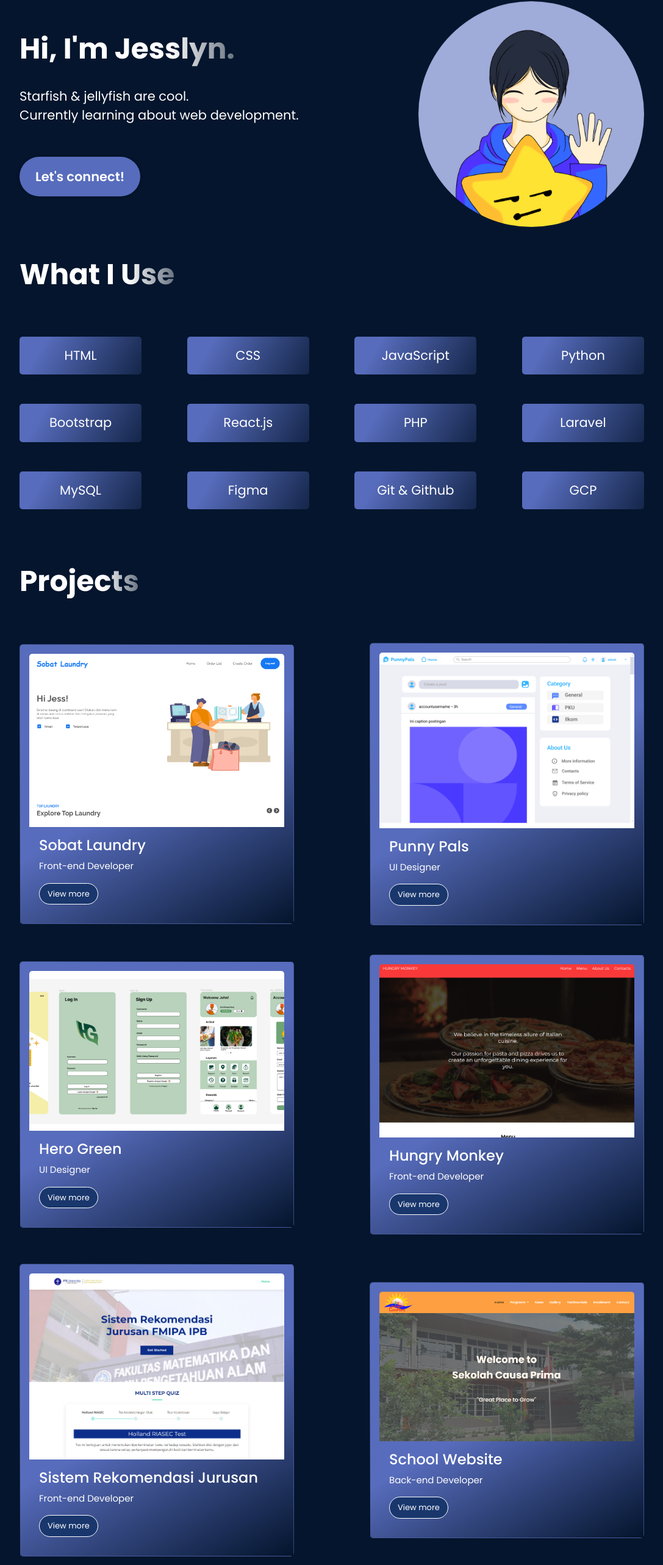
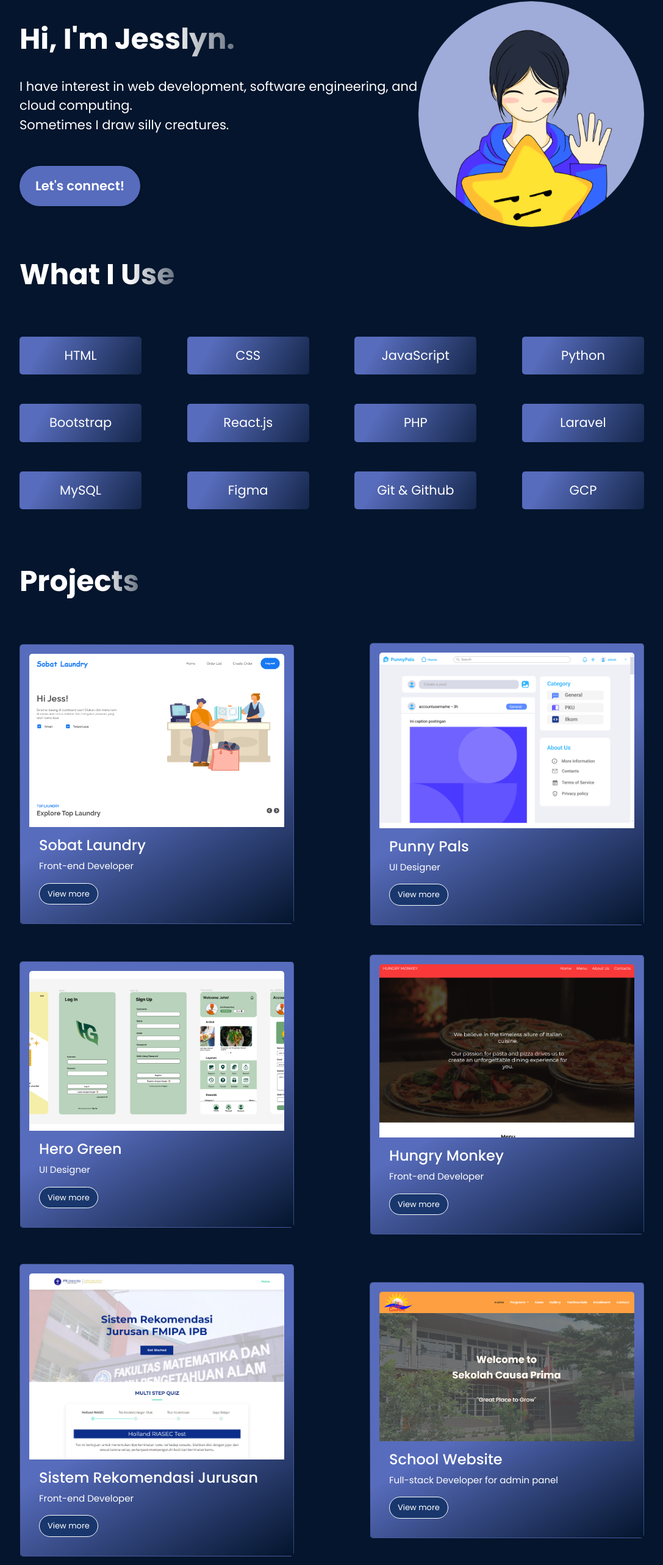
Before and after one commit to jesslyngowin/my-portofolio2, a React (Vite) app: page / in a window 1280 px wide. Shown: the part 160-2726 px from the top of the page at 61% size, without its empty margins (96-1183 px from the left). Built offline with nearby package versions, Linux system fonts and the light colour scheme.

Commit message:
modify abt me desc and project desc

```diff
--- a/src/components/AboutMe/AboutMe.jsx
+++ b/src/components/AboutMe/AboutMe.jsx
@@ -11,8 +11,8 @@ export const AboutMe = () => {
 				<div className={styles.content}>
 					<h1 className={styles.title}>Hi, I'm Jesslyn.</h1>
 					<p className={styles.description}>
-						Starfish & jellyfish are cool.<br></br>
-						Currently learning about web development.
+						I have interest in web development, software engineering, and cloud computing.<br></br>
+						Sometimes I draw silly creatures.
 					</p>
 
 					<a href="https://id.linkedin.com/in/jesslyn-gowin-967415247" target="_blank" className={styles.connectBtn}>
--- a/src/data/projects.json
+++ b/src/data/projects.json
@@ -38,7 +38,7 @@
 		"id": 6,
 		"title": "School Website",
 		"imageSrc": "projects/cpweb.png",
-		"role": "Back-end Developer",
+		"role": "Full-stack Developer for admin panel",
 		"link": "https://sekolahcausaprima.com"
 	}
 ]
```
